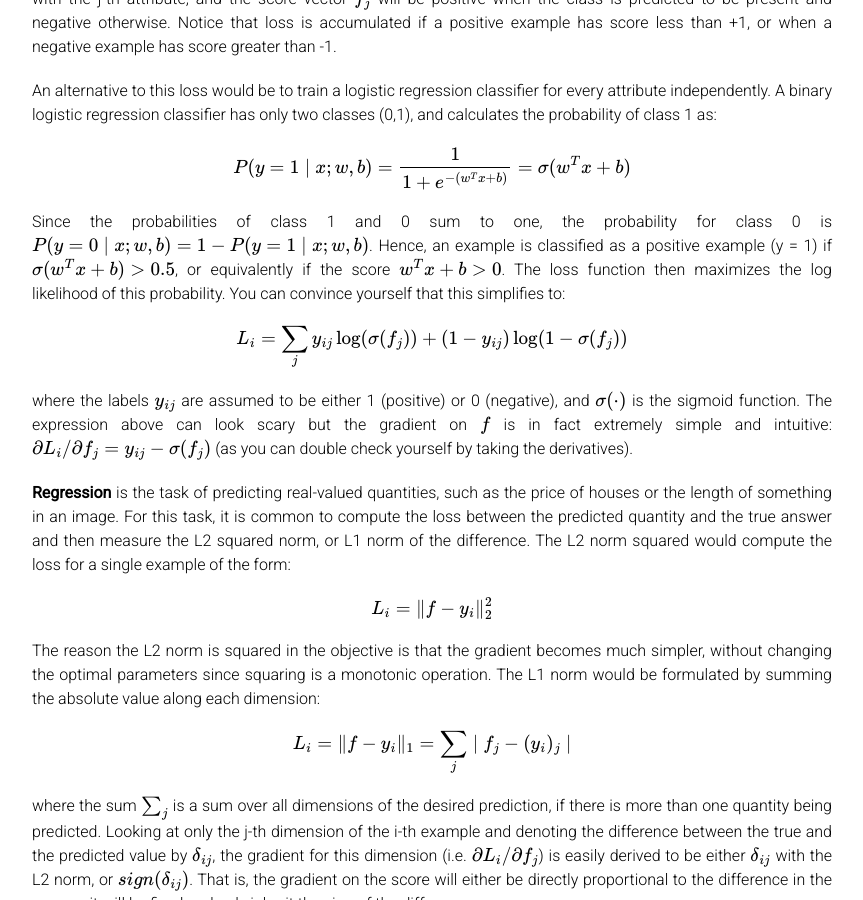
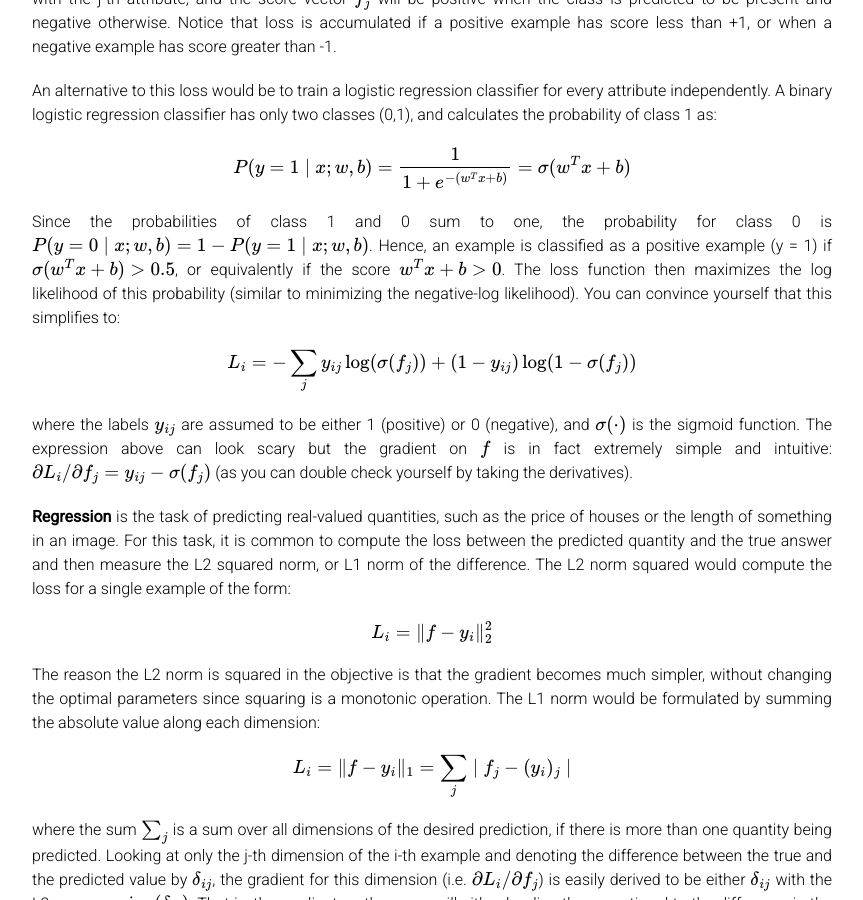
Before and after one commit to cs231n/cs231n.github.io, a Jekyll site: the page built from neural-networks-2.md, in a window 1280 px wide and 900 px high, scrolled down 10997 px. Shown: the whole window, without its empty margins (208-1071 px from the left). Built offline with Jekyll 4.4.1, drawn with Linux system fonts in a browser that asks for light colours; formulas are drawn with MathJax 3.

Commit message:
corrected logistic regression loss function
Corrected the loss function of logistic regression. Added the missing negative sign and also a short comment on the loss function (i.e the loss function of logistic regression minimizes the negative-log likelihood)

```diff
--- a/neural-networks-2.md
+++ b/neural-networks-2.md
@@ -258,10 +258,10 @@
 P(y = 1 \mid x; w, b) = \frac{1}{1 + e^{-(w^Tx +b)}} = \sigma (w^Tx + b)
 $$
 
-Since the probabilities of class 1 and 0 sum to one, the probability for class 0 is \\(P(y = 0 \mid x; w, b) = 1 - P(y = 1 \mid x; w,b)\\). Hence, an example is classified as a positive example (y = 1) if \\(\sigma (w^Tx + b) > 0.5\\), or equivalently if the score \\(w^Tx +b > 0\\). The loss function then maximizes the log likelihood of this probability. You can convince yourself that this simplifies to:
+Since the probabilities of class 1 and 0 sum to one, the probability for class 0 is \\(P(y = 0 \mid x; w, b) = 1 - P(y = 1 \mid x; w,b)\\). Hence, an example is classified as a positive example (y = 1) if \\(\sigma (w^Tx + b) > 0.5\\), or equivalently if the score \\(w^Tx +b > 0\\). The loss function then maximizes the log likelihood of this probability (similar to minimizing the negative-log likelihood). You can convince yourself that this simplifies to:
 
 $$
-L_i = \sum_j y_{ij} \log(\sigma(f_j)) + (1 - y_{ij}) \log(1 - \sigma(f_j))
+L_i = -\sum_j y_{ij} \log(\sigma(f_j)) + (1 - y_{ij}) \log(1 - \sigma(f_j))
 $$
 
 where the labels \\(y_{ij}\\) are assumed to be either 1 (positive) or 0 (negative), and \\(\sigma(\cdot)\\) is the sigmoid function. The expression above can look scary but the gradient on \\(f\\) is in fact extremely simple and intuitive: \\(\partial{L_i} / \partial{f_j} = y_{ij} - \sigma(f_j)\\) (as you can double check yourself by taking the derivatives).
```
